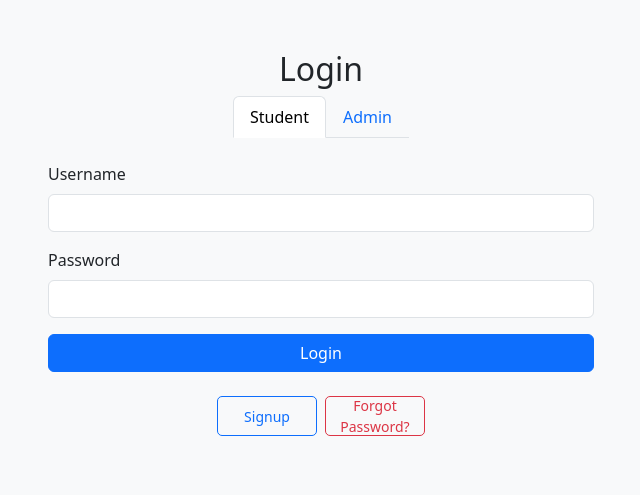
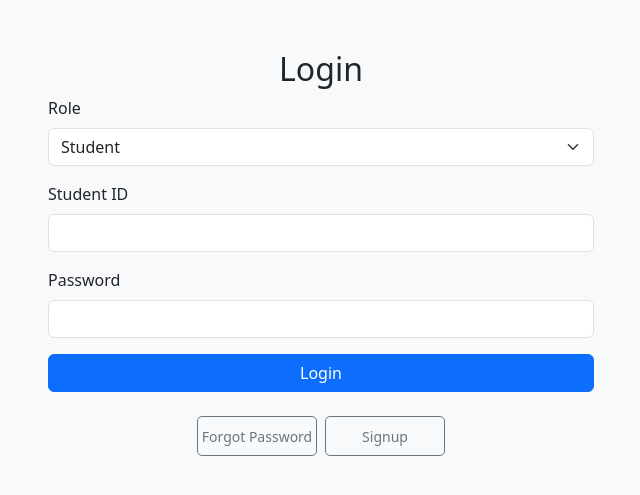
Before and after one commit to Aakritisingla1895/Student-Grade-Prediction-Web-App-Code, a Flask app: page /login in a window 1280 px wide. Shown: the part 106-601 px from the top of the page, without its empty margins (319-959 px from the left). Run offline with Flask 3, Linux system fonts and the light colour scheme; some libraries are stand-ins or nearby versions.

Commit message:
session login

```diff
--- a/app.py
+++ b/app.py
@@ -3,12 +3,14 @@ import psycopg2
 from dotenv import load_dotenv
 import os
 import bcrypt
+from datetime import timedelta
 
 # Load environment variables
 load_dotenv()
 
 app = Flask(__name__)
 app.secret_key = os.getenv("SECRET_KEY")
+app.permanent_session_lifetime = timedelta(days=1)  # Session expires after 1 day
 
 # Database connection
 def get_db_connection():
@@ -20,36 +22,68 @@ def get_db_connection():
         port=os.getenv("DB_PORT")
     )
 
-# Hash password
+
+import bcrypt
+
+# Hash a password
 def hash_password(password):
-    return bcrypt.hashpw(password.encode('utf-8'), bcrypt.gensalt())
+    # Generate a salt and hash the password
+    salt = bcrypt.gensalt()
+    hashed_password = bcrypt.hashpw(password.encode('utf-8'), salt)
+    return hashed_password.decode('utf-8')  # Decode to store as a string in the database
 
-# Check password
+# Verify a password
 def check_password(hashed_password, user_password):
+    # Check if the provided password matches the hashed password
     return bcrypt.checkpw(user_password.encode('utf-8'), hashed_password.encode('utf-8'))
+
+# Before request handler
+@app.before_request
+def check_session():
+    # Exclude login, signup, and static routes from session check
+    if request.endpoint in ["login", "signup", "static"]:
+        return
+
+    # Redirect to login if the user is not logged in
+    if "username" not in session:
+        flash("You need to log in first.", "danger")
+        return redirect(url_for("login"))
 
 # Routes
 @app.route("/")
 def home():
-    return redirect(url_for("login"))
+    if "username" in session:
+        return redirect(url_for("dashboard"))
+    else:
+        return redirect(url_for("login"))
 
 @app.route("/login", methods=["GET", "POST"])
 def login():
     if request.method == "POST":
-        username = request.form["username"]
+        role = request.form["role"]
+        identifier = request.form["identifier"]
         password = request.form["password"]
-        role = request.form["role"]
 
         conn = get_db_connection()
         cur = conn.cursor()
-        cur.execute("SELECT * FROM students_users WHERE username = %s AND role = %s", (username, role))
+
+        if role == "student":
+            cur.execute("SELECT * FROM students_users WHERE student_id = %s", (identifier,))
+        elif role == "teacher":
+            cur.execute("SELECT * FROM teachers_users WHERE username = %s", (identifier,))
+        elif role == "admin":
+            cur.execute("SELECT * FROM admin_users WHERE username = %s", (identifier,))
+
         user = cur.fetchone()
         cur.close()
         conn.close()
 
-        if user and check_password(user[2], password):  # user[2] is the hashed password
-            session["username"] = username
+        if user and check_password(user[3], password):
+            session.permanent = True
+            session["username"] = identifier
             session["role"] = role
+            session["first_name"] = user[1]
+            session["last_name"] = user[2]
             flash("Login successful!", "success")
             return redirect(url_for("dashboard"))
         else:
@@ -59,23 +93,40 @@ def login():
 @app.route("/signup", methods=["GET", "POST"])
 def signup():
     if request.method == "POST":
-        username = request.form["username"]
+        role = request.form["role"]
+        identifier = request.form.get("student_id") or request.form.get("username")
+        first_name = request.form.get("first_name")
+        last_name = request.form.get("last_name")
         password = request.form["password"]
-        role = request.form["role"]
 
-        # Validate username uniqueness
         conn = get_db_connection()
         cur = conn.cursor()
-        cur.execute("SELECT * FROM students_users WHERE username = %s", (username,))
+
+        # Validate uniqueness of the identifier
+        if role == "student":
+            cur.execute("SELECT * FROM students_users WHERE student_id = %s", (identifier,))
+        elif role == "teacher":
+            cur.execute("SELECT * FROM teachers_users WHERE username = %s", (identifier,))
+
         if cur.fetchone():
-            flash("Username already exists. Please choose a different username.", "danger")
+            flash("Identifier already exists. Please choose a different one.", "danger")
             return redirect(url_for("signup"))
 
-        # Hash password
+        # Hash the password
         hashed_password = hash_password(password)
 
-        # Insert new user
-        cur.execute("INSERT INTO students_users (username, password, role) VALUES (%s, %s, %s)", (username, hashed_password.decode('utf-8'), role))
+        # Insert into the appropriate table
+        if role == "student":
+            cur.execute(
+                "INSERT INTO students_users (student_id, first_name, last_name, password, role) VALUES (%s, %s, %s, %s, %s)",
+                (identifier, first_name, last_name, hashed_password, role)
+            )
+        elif role == "teacher":
+            cur.execute(
+                "INSERT INTO teachers_users (username, password, role) VALUES (%s, %s, %s)",
+                (identifier, hashed_password, role)
+            )
+
         conn.commit()
         cur.close()
         conn.close()
@@ -84,29 +135,48 @@ def signup():
         return redirect(url_for("login"))
     return render_template("signup.html")
 
+
 @app.route("/forgot_password", methods=["GET", "POST"])
 def forgot_password():
     if request.method == "POST":
-        username = request.form["username"]
+        role = request.form["role"]
+        identifier = request.form["username"]  # This will be student_id or username
         new_password = request.form["new_password"]
 
         conn = get_db_connection()
         cur = conn.cursor()
-        cur.execute("SELECT * FROM students_users WHERE username = %s", (username,))
+
+        # Query the appropriate table based on the role
+        if role == "student":
+            cur.execute("SELECT * FROM students_users WHERE student_id = %s", (identifier,))
+        elif role == "teacher":
+            cur.execute("SELECT * FROM teachers_users WHERE username = %s", (identifier,))
+        elif role == "admin":
+            cur.execute("SELECT * FROM admin_users WHERE username = %s", (identifier,))
+
         user = cur.fetchone()
 
         if user:
             # Hash new password
             hashed_password = hash_password(new_password)
-            cur.execute("UPDATE students_users SET password = %s WHERE username = %s", (hashed_password.decode('utf-8'), username))
+
+            # Update password in the appropriate table
+            if role == "student":
+                cur.execute("UPDATE students_users SET password = %s WHERE student_id = %s", (hashed_password.decode('utf-8'), identifier))
+            elif role == "teacher":
+                cur.execute("UPDATE teachers_users SET password = %s WHERE username = %s", (hashed_password.decode('utf-8'), identifier))
+            elif role == "admin":
+                cur.execute("UPDATE admin_users SET password = %s WHERE username = %s", (hashed_password.decode('utf-8'), identifier))
+
             conn.commit()
             cur.close()
             conn.close()
             flash("Password updated successfully! Please login with your new password.", "success")
             return redirect(url_for("login"))
         else:
-            flash("Username not found. Please try again.", "danger")
+            flash("Identifier not found. Please try again.", "danger")
     return render_template("forgot_password.html")
+
 
 @app.route("/user_form", methods=["GET", "POST"])
 def user_form():
@@ -124,13 +194,17 @@ def user_form():
 def dashboard():
     if "username" not in session:
         return redirect(url_for("login"))
-    return render_template("dashboard.html", username=session["username"])
+
+    first_name = session.get("first_name", "")
+    last_name = session.get("last_name", "")
+    role = session.get("role", "")
+
+    return render_template("dashboard.html", first_name=first_name, last_name=last_name, role=role)
 
 @app.route("/logout")
 def logout():
     session.clear()
     flash("You have been logged out.", "info")
     return redirect(url_for("login"))
-
 if __name__ == "__main__":
     app.run(debug=True)
--- a/static/styles.css
+++ b/static/styles.css
@@ -11,8 +11,9 @@ body {
 }
 
 /* Custom CSS for small square tabs */
+/* Custom CSS for small square tabs */
 .btn-square {
-    width: 100px; /* Fixed width for square shape */
+    width: 120px; /* Fixed width for square shape */
     height: 40px; /* Fixed height for square shape */
     padding: 0; /* Remove padding to make it compact */
     display: flex;
--- a/templates/dashboard.html
+++ b/templates/dashboard.html
@@ -2,10 +2,10 @@
 {% block content %}
 <div class="row justify-content-center mt-5">
     <div class="col-md-8">
-        <h2 class="text-center">Welcome to the Dashboard, {{ username }}!</h2>
-        <p class="text-center">You are logged in as a {{ session.role }}.</p>
+        <h2 class="text-center">Welcome to the Dashboard, {{ first_name }} {{ last_name }}!</h2>
+        <p class="text-center">You are logged in as a {{ role }}.</p>
         <div class="text-center">
-            <a href="{{ url_for('user_form') }}" class="btn btn-primary">Go to Student Forms</a>
+            <a href="{{ url_for('logout') }}" class="btn btn-danger">Logout</a>
         </div>
     </div>
 </div>
--- a/templates/login.html
+++ b/templates/login.html
@@ -3,40 +3,51 @@
 <div class="row justify-content-center mt-5">
     <div class="col-md-6">
         <h2 class="text-center">Login</h2>
-        <div class="d-flex justify-content-center mb-4">
-            <div class="nav nav-tabs" id="roleTabs" role="tablist">
-                <button class="nav-link active" id="student-tab" data-bs-toggle="tab" data-bs-target="#student" type="button" role="tab" aria-controls="student" aria-selected="true">Student</button>
-                <button class="nav-link" id="admin-tab" data-bs-toggle="tab" data-bs-target="#admin" type="button" role="tab" aria-controls="admin" aria-selected="false">Admin</button>
-            </div>
-        </div>
         <form method="POST">
             <div class="mb-3">
+                <label for="role" class="form-label">Role</label>
+                <select class="form-select" id="role" name="role" required>
+                    <option value="student">Student</option>
+                    <option value="teacher">Teacher</option>
+                    <option value="admin">Admin</option>
+                </select>
+            </div>
+            <div class="mb-3" id="studentIdField">
+                <label for="student_id" class="form-label">Student ID</label>
+                <input type="text" class="form-control" id="student_id" name="identifier">
+            </div>
+            <div class="mb-3" id="usernameField" style="display: none;">
                 <label for="username" class="form-label">Username</label>
-                <input type="text" class="form-control" id="username" name="username" required>
+                <input type="text" class="form-control" id="username" name="identifier">
             </div>
             <div class="mb-3">
                 <label for="password" class="form-label">Password</label>
                 <input type="password" class="form-control" id="password" name="password" required>
             </div>
-            <input type="hidden" id="role" name="role" value="student">
             <button type="submit" class="btn btn-primary w-100">Login</button>
         </form>
 
-        <!-- Small Square Tabs for Signup and Forgot Password -->
         <div class="mt-4 text-center">
             <div class="d-flex justify-content-center gap-2">
-                <a href="{{ url_for('signup') }}" class="btn btn-outline-primary btn-square">Signup</a>
-                <a href="{{ url_for('forgot_password') }}" class="btn btn-outline-danger btn-square">Forgot Password?</a>
+                <a href="{{ url_for('forgot_password') }}" class="btn btn-outline-secondary btn-square">Forgot Password</a>
+                <a href="{{ url_for('signup') }}" class="btn btn-outline-secondary btn-square">Signup</a>
             </div>
         </div>
     </div>
 </div>
 <script>
-    document.getElementById('student-tab').addEventListener('click', function() {
-        document.getElementById('role').value = 'student';
-    });
-    document.getElementById('admin-tab').addEventListener('click', function() {
-        document.getElementById('role').value = 'admin';
+    document.getElementById('role').addEventListener('change', function() {
+        const role = this.value;
+        const studentIdField = document.getElementById('studentIdField');
+        const usernameField = document.getElementById('usernameField');
+
+        if (role === 'student') {
+            studentIdField.style.display = 'block';
+            usernameField.style.display = 'none';
+        } else {
+            studentIdField.style.display = 'none';
+            usernameField.style.display = 'block';
+        }
     });
 </script>
 {% endblock %}
--- a/templates/user_form.html
+++ b/templates/user_form.html
@@ -3,6 +3,7 @@
 <div class="row justify-content-center mt-5">
     <div class="col-md-8">
         <h2 class="text-center">Welcome, {{ username }}!</h2>
+        <p class="text-center">You are logged in as a {{ role }}.</p>
         <form method="POST">
             {% for i in range(1, 6) %}
                 <div class="mb-3">
```
Also changed, not shown: templates/admin_login.html (added, +28 -0 lines), templates/admin_signup.html (added, +22 -0 lines), templates/signup.html (+17 -5 lines), templates/student_login.html (added, +28 -0 lines), templates/student_signup.html (added, +22 -0 lines), templates/teacher_login.html (added, +28 -0 lines), templates/teacher_signup.html (added, +22 -0 lines).
